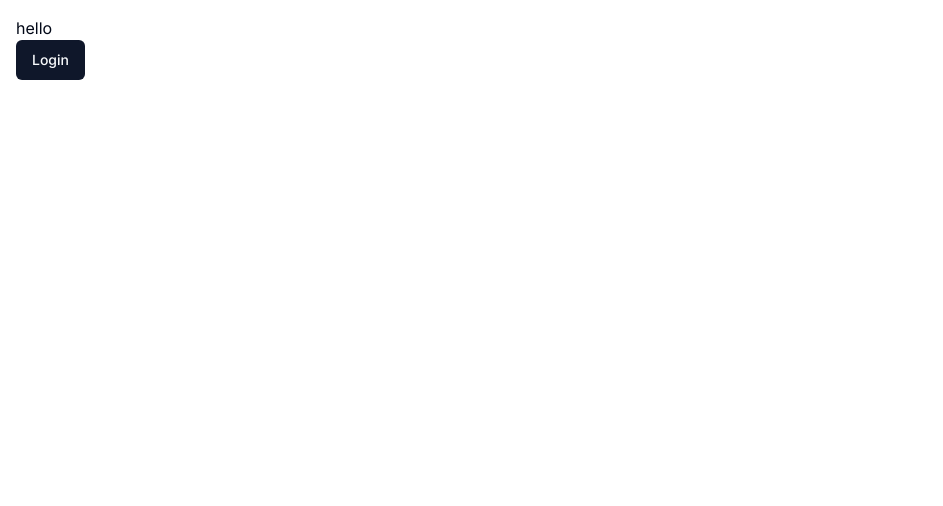
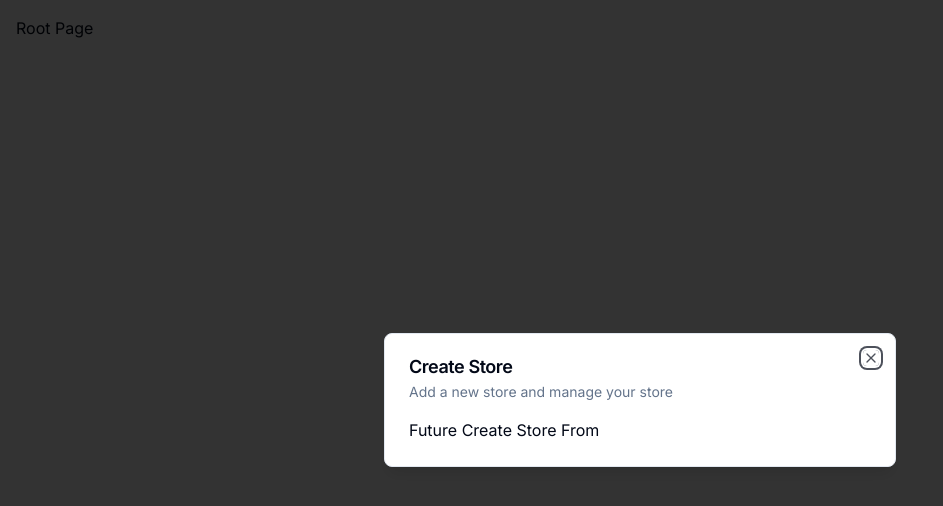
Before and after one commit to sushaantkhadka/Nimbus, a Next.js app: page / in a window 1280 px wide. Shown: the top 506 px of the page, without its empty margins (0-943 px from the left). Built offline with nearby package versions, Linux system fonts and the light colour scheme.

Commit message:
modal created

```diff
--- a/app/(root)/page.tsx
+++ b/app/(root)/page.tsx
@@ -1,14 +1,24 @@
+"use client";
+
 import { Button } from "@/components/ui/button";
+import { Modal } from "@/components/ui/modal";
+import { useStoreModal } from "@/hooks/use-store-modal";
 import { UserButton } from "@clerk/nextjs";
+import { useEffect } from "react";
 
 const SetupPage = () => {
+  const onOpen = useStoreModal((state)=> state.onOpen);
+  const isOpen = useStoreModal((state)=> state.isOpen);
+
+
+  useEffect(() => {
+    if (!isOpen) {
+      onOpen();
+    }
+  }, [isOpen, onOpen]);
   return (
     <div className="p-4">
-      <p>hello</p>
-      <UserButton afterSignOutUrl="/" />
-      <Button >
-        <a href="/sign-in">Login</a>
-        </Button>
+      Root Page
 
     </div>
   );
--- a/app/layout.tsx
+++ b/app/layout.tsx
@@ -1,7 +1,10 @@
 import type { Metadata } from "next";
 import { Inter } from "next/font/google";
+import { ClerkProvider } from '@clerk/nextjs';
+
+import { ModalProvider } from "@/providers/modal-provider";
+
 import "./globals.css";
-import { ClerkProvider } from '@clerk/nextjs';
 
 const inter = Inter({ subsets: ["latin"] });
 
@@ -18,7 +21,9 @@ export default function RootLayout({
   return (
     <ClerkProvider>
       <html lang="en">
-        <body className={inter.className}>{children}</body>
+        <body className={inter.className}>
+          <ModalProvider />
+        {children}</body>
       </html>
     </ClerkProvider>
 
--- /dev/null
+++ b/components/modals/store-modal.tsx
@@ -0,0 +1,19 @@
+"use client";
+
+
+import { useStoreModal } from "@/hooks/use-store-modal";
+import { Modal } from "../ui/modal";
+
+export const StoreModal = () => {
+    const storeModal = useStoreModal();
+    return (
+        <Modal
+            title="Create Store"
+            description="Add a new store and manage your store"
+            isOpen={storeModal.isOpen}
+            onClose={storeModal.onClose}
+        >
+            Future Create Store From
+        </Modal>
+    );
+};
--- /dev/null
+++ b/components/ui/modal.tsx
@@ -0,0 +1,50 @@
+"use client";
+
+import {
+    DialogHeader,
+    Dialog,
+    DialogContent,
+    DialogDescription,
+    DialogTitle
+} from "./dialog";
+
+interface ModalProps {
+    title: string;
+    description: string;
+    isOpen: boolean;
+    onClose: () => void;
+    children?: React.ReactNode;
+};
+
+
+export const Modal: React.FC<ModalProps> = ({
+
+    title,
+    description,
+    isOpen,
+    onClose,
+    children
+}) => {
+    const onChange = (open: boolean) => {
+        if (!open) {
+            onClose();
+        };
+    };
+    return (
+        <Dialog open={isOpen} onOpenChange={onChange}>
+            <DialogContent>
+                <DialogHeader>
+                    <DialogTitle>
+                        {title}
+                    </DialogTitle>
+                    <DialogDescription>
+                        {description}
+                    </DialogDescription>
+                </DialogHeader>
+                <div>
+                    {children}
+                </div>
+            </DialogContent>
+        </Dialog>
+    )
+};
--- /dev/null
+++ b/hooks/use-store-modal.tsx
@@ -0,0 +1,15 @@
+import { create } from "zustand";
+
+
+interface useStoreModalStore {
+    isOpen: boolean;
+    onOpen: () => void;
+    onClose: () => void;
+}
+
+
+export const useStoreModal = create<useStoreModalStore> ((set) => ({
+    isOpen: false,
+    onOpen: () => set({ isOpen: true}),
+    onClose: () => set({ isOpen: false}),
+}))
--- a/package.json
+++ b/package.json
@@ -19,7 +19,8 @@
     "react": "^18",
     "react-dom": "^18",
     "tailwind-merge": "^2.3.0",
-    "tailwindcss-animate": "^1.0.7"
+    "tailwindcss-animate": "^1.0.7",
+    "zustand": "^4.5.2"
   },
   "devDependencies": {
     "@types/node": "^20",
--- /dev/null
+++ b/providers/modal-provider.tsx
@@ -0,0 +1,27 @@
+"use client";
+
+import { StoreModal } from "@/components/modals/store-modal";
+import {
+    useEffect,
+    useState } from "react";
+
+
+export const ModalProvider = () => {
+    const [isMounted, setIsMounted] = useState(false);
+
+
+    useEffect(() => {
+        setIsMounted(true);
+    }, []);
+
+    if (!isMounted) {
+        return null;
+    }
+
+    return (
+        <>
+        <StoreModal/>
+        </>
+    )
+
+}
```
Also changed, not shown: 1 other file (tests, documents, lock files or other folders).
